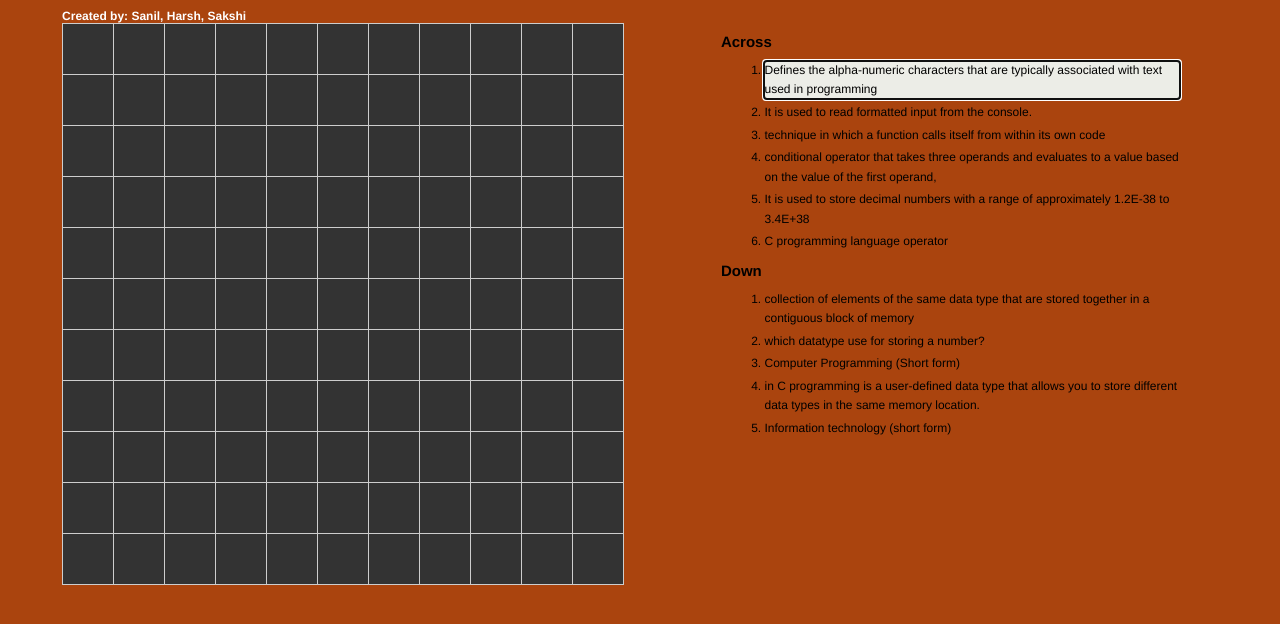
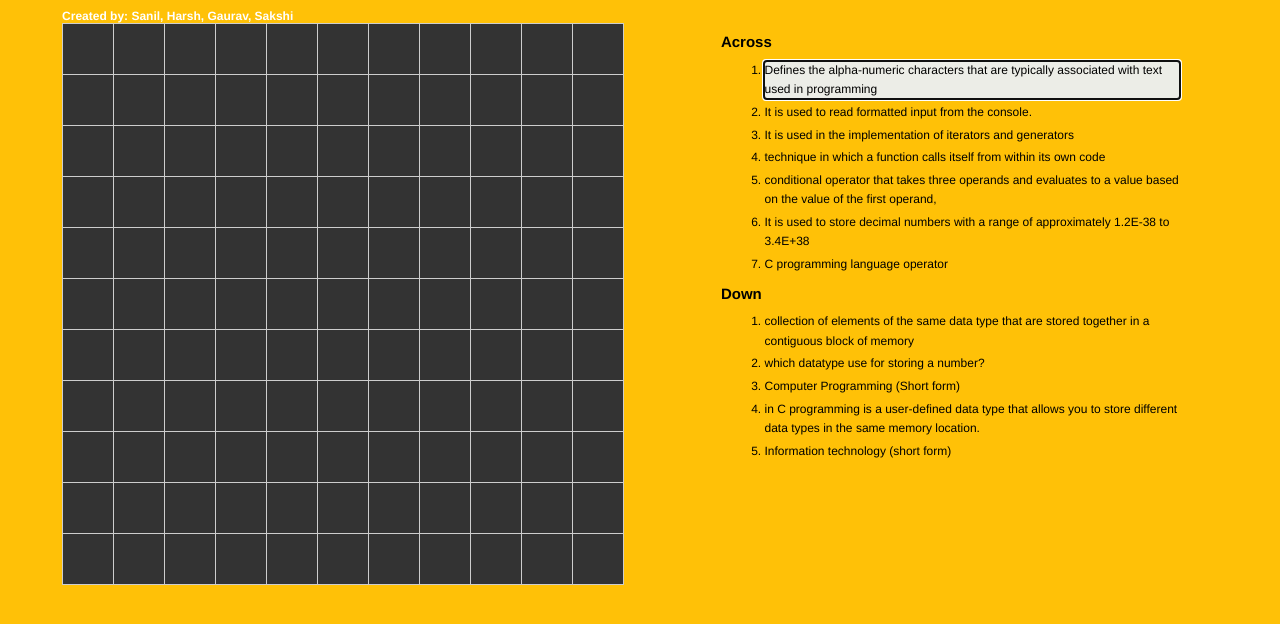
Before and after one commit to Sanil-Surve/crosswordpuzzle.github.io, a website built with Vite: page index.html in a window 1280 px wide. Built offline with nearby package versions, Linux system fonts and the light colour scheme.

Commit message:
Initial commit

```diff
--- a/index.html
+++ b/index.html
@@ -16,7 +16,7 @@
 			font: 62.5%/1.3em Helvetica, sans-serif;
 			width: 90.3%;
 			margin: 10px auto;
-			background-color: #aa440e;
+			background-color: #FFC107;
 		}
 
 		table {
@@ -116,7 +116,7 @@
 </head>
 
 <body>
-	<h1 class="names">Created by: Sanil, Harsh, Sakshi</h1>
+	<h1 class="names">Created by: Sanil, Harsh, Gaurav, Sakshi</h1>
 
 	<div id="puzzle-wrapper"><!-- crossword puzzle appended here --></div>
 
--- a/js/script.js
+++ b/js/script.js
@@ -26,14 +26,14 @@
 				// 	startx: 1,
 				// 	starty: 3
 				// },
-				// {
-				// 	clue: "The speeds of engines without and accelaration",
-				// 	answer: "idlespeeds",
-				// 	position: 8,
-				// 	orientation: "across",
-				// 	startx: 1,
-				// 	starty: 5
-				// },
+				{
+					clue: "It is used in the implementation of iterators and generators",
+					answer: "yieldbreak",
+					position: 8,
+					orientation: "across",
+					startx: 1,
+					starty: 5
+				},
 				{
 					clue: "technique in which a function calls itself from within its own code",
 					answer: "recursion",
```
